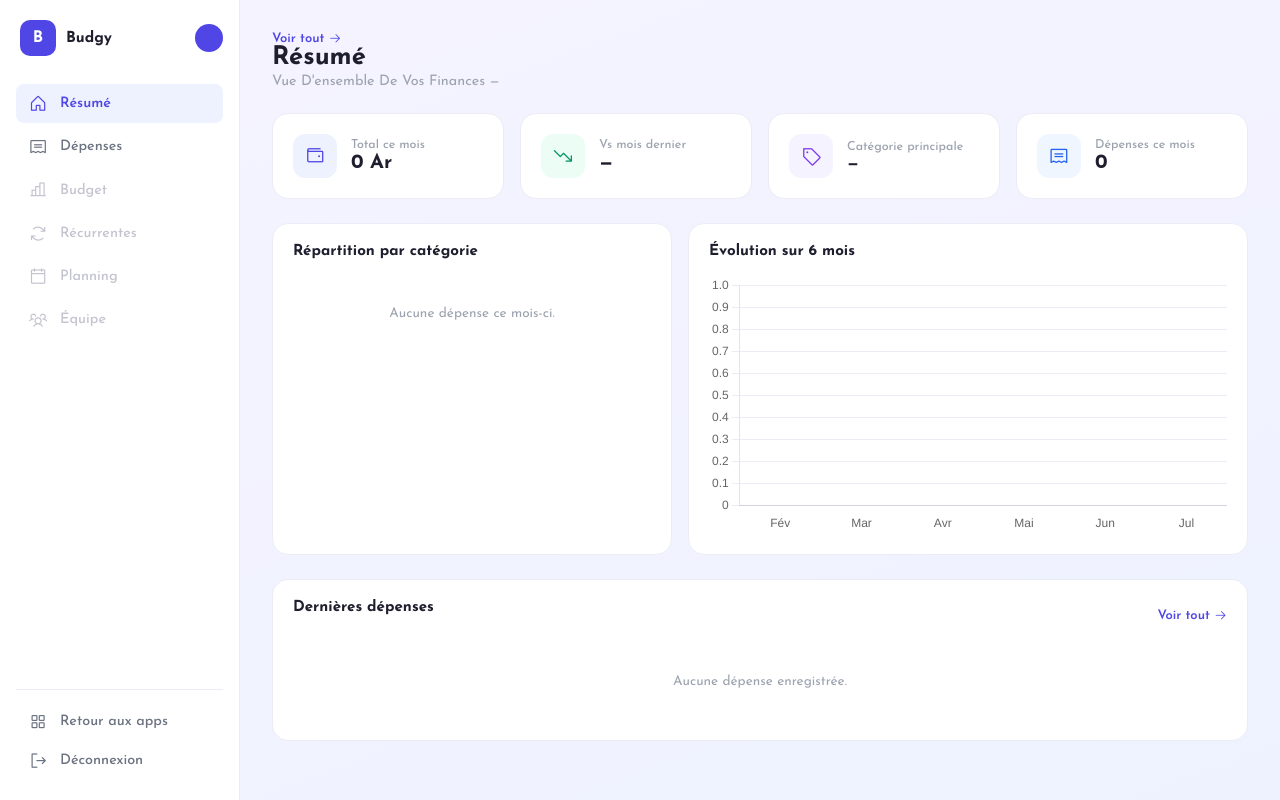
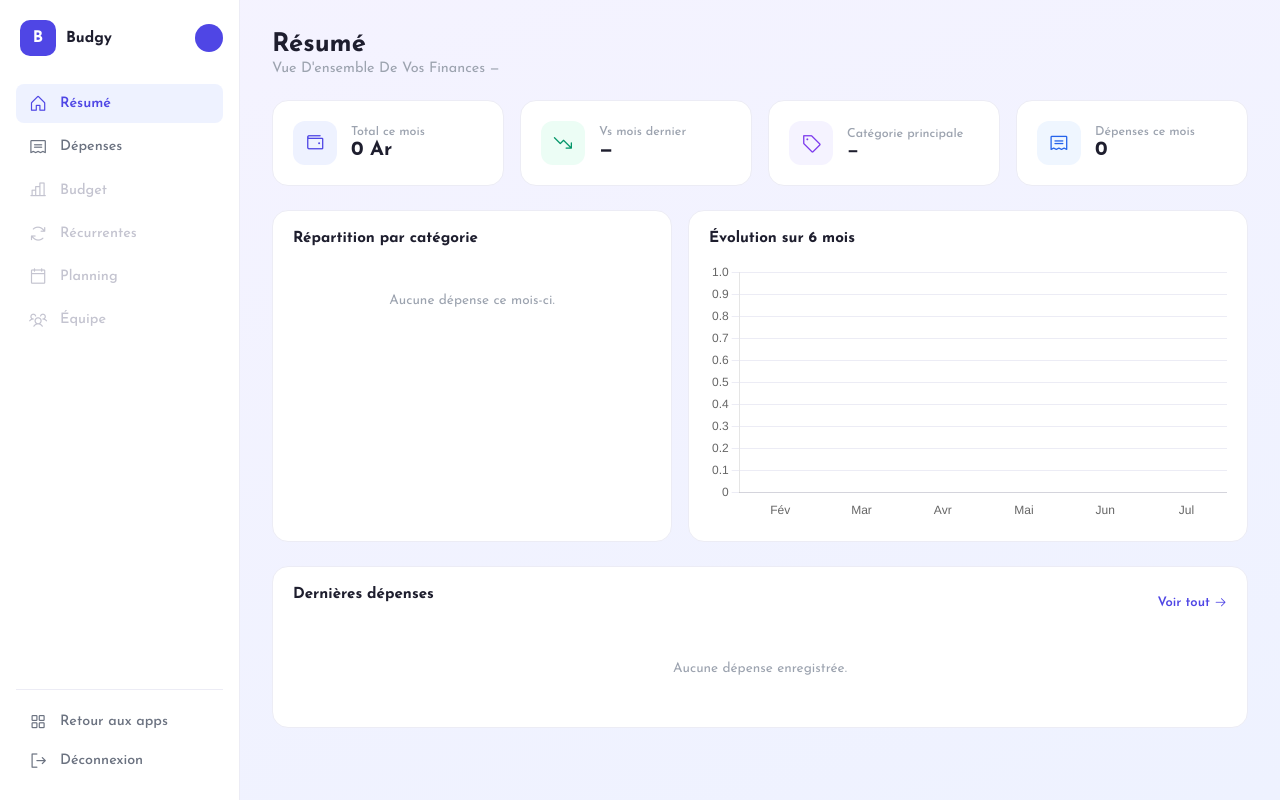
Before and after one commit to Gitjaphet/Budgy, a Django app: page /resume/ in a window 1280 px wide. Run offline with Django 5.2, Linux system fonts and the light colour scheme; the visitor is signed in with stand-in values (Sample User, id 1); data that the repository does not hold is empty.

Commit message:
bug correct v2

```diff
--- a/backend/core/templates/core/resume_content.html
+++ b/backend/core/templates/core/resume_content.html
@@ -1,4 +1,4 @@
-<a href="/depenses/" class="recent-link" hx-boost="true">Voir tout <i class="ph ph-arrow-right"></i></a>
+
 
 <div class="resume-header">
     <div>
@@ -71,7 +71,7 @@
 <div class="recent-card">
     <div class="recent-header">
         <h3 class="chart-title">Dernières dépenses</h3>
-        <a href="{% url 'liste_depenses' %}" class="recent-link" hx-boost="true">Voir tout <i class="ph ph-arrow-right"></i></a>
+        <a href="/depenses/" class="recent-link" hx-boost="true">Voir tout <i class="ph ph-arrow-right"></i></a>
     </div>
 
     {% if dernieres_depenses %}
```
